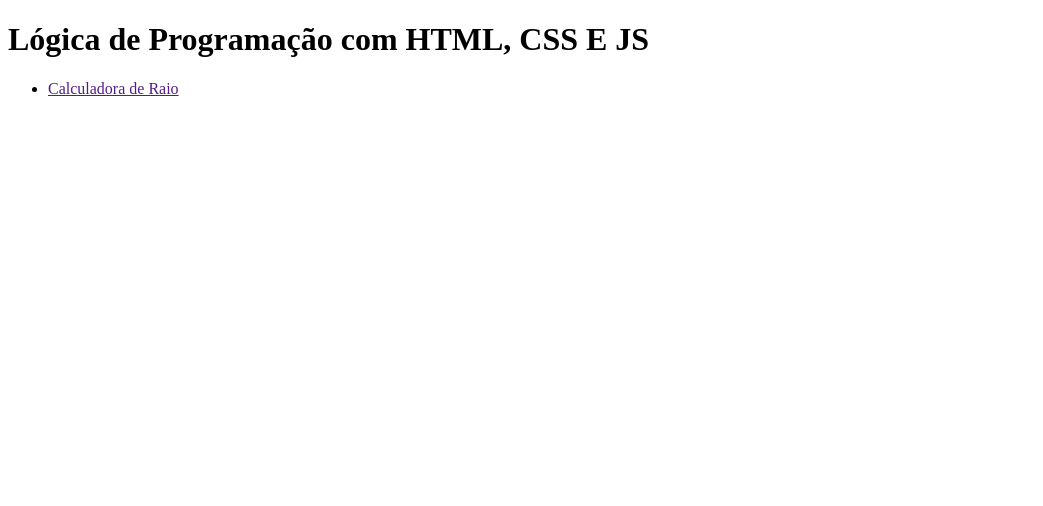
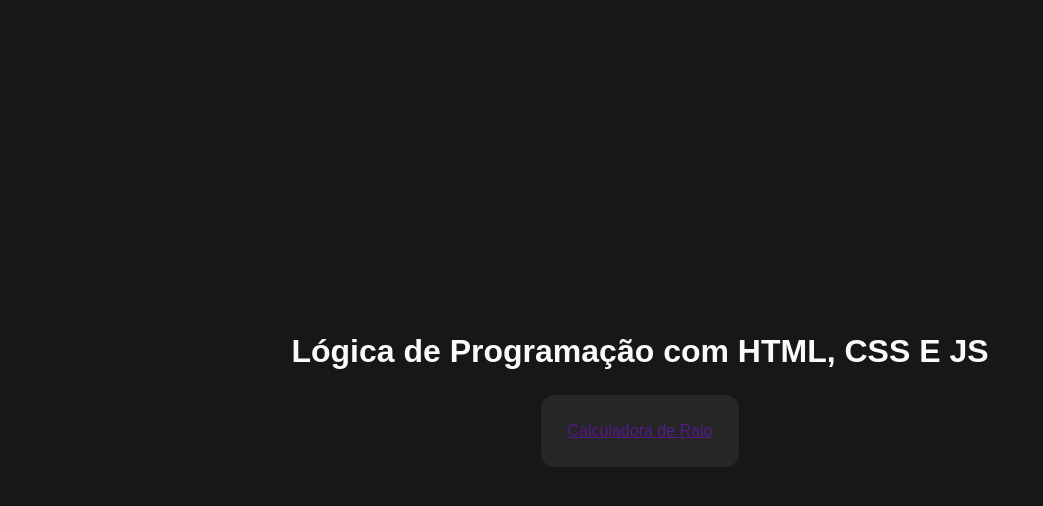
Before and after one commit to matheusschramli/atividade7, a plain HTML site: page index.html in a window 1280 px wide. Shown: the whole page, without its empty margins (0-1043 px from the left). Drawn offline with Linux system fonts and the light colour scheme.

Commit message:
style: add new styles for style.css

```diff
--- a/index.html
+++ b/index.html
@@ -3,6 +3,7 @@
 <head>
     <meta charset="UTF-8">
     <meta name="viewport" content="width=device-width, initial-scale=1.0">
+    <link rel="stylesheet" href="style.css">
     <title>Lógica de Programação com HTML, CSS E JS</title>
 </head>
 <body>
--- a/style.css
+++ b/style.css
@@ -0,0 +1,35 @@
+* {
+    padding: 0;
+    margin: 0;
+    box-sizing: border-box;
+    font-family: Arial, Helvetica, sans-serif;
+}
+
+:root {
+    --main-background: #171717;
+    --text-color: #fafafa;
+    --nav-background: #262626;
+}
+
+body {
+    background-color: var(--main-background);
+    color: var(--text-color);
+
+    display: flex;
+    flex-direction: column;
+    min-height: 100svh;
+    justify-content: center;
+    align-items: center;
+    gap: 25px;
+}
+
+nav {
+    background-color: var(--nav-background);
+    width: fit-content;
+    padding: 27px;
+    border-radius: 14px;
+}
+
+ul, li {
+    list-style: none;
+}
```
